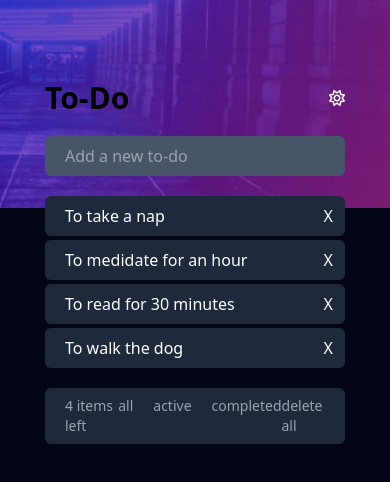
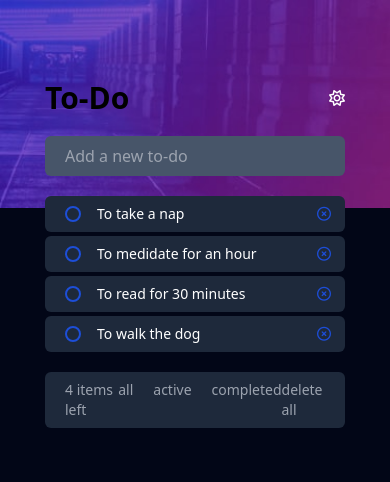
Before and after one commit to HoDoR54/to-do-list-web-app, a React (Vite) app: page / in a window 390 px wide. Shown: the top 482 px of the page. Built offline with nearby package versions, Linux system fonts and the light colour scheme.

Commit message:
[Fix] slight UI changes

```diff
--- a/src/components/BottomBar.tsx
+++ b/src/components/BottomBar.tsx
@@ -10,6 +10,7 @@ interface BottomBarProps {
 
 const BottomBar: React.FC<BottomBarProps> = ({ todoList }) => {
   const [theme, _] = useThemeContext();
+
   return (
     <div
       className={`flex justify-between w-full px-5 py-2 rounded-md text-sm font-thin ${
--- a/src/components/BottomBarComponents.tsx
+++ b/src/components/BottomBarComponents.tsx
@@ -16,7 +16,7 @@ export const LeftItemsDisplay: React.FC<LeftItemsDisplayProps> = ({
       className={`cursor-pointer ${
         theme
           ? "hover:text-white text-gray-400"
-          : "hover:text-black text-gray-700"
+          : "hover:text-black text-gray-500"
       }`}
     >
       {todoList.length} items left
@@ -38,7 +38,7 @@ export const DeleteAll = () => {
       className={`cursor-pointer ${
         theme
           ? "hover:text-white text-gray-400"
-          : "hover:text-black text-gray-700"
+          : "hover:text-black text-gray-500"
       }`}
       onClick={deleteAllTodo}
     >
--- a/src/components/ListFilter.tsx
+++ b/src/components/ListFilter.tsx
@@ -1,37 +1,23 @@
 import { useThemeContext } from "../context";
+
+const filters: string[] = ["all", "active", "completed"];
 
 const ListFilter = () => {
   const [theme, _] = useThemeContext();
 
   return (
     <ul className="flex gap-5">
+      {filters.map((filter) => (
         <li
           className={`cursor-pointer ${
             theme
               ? "hover:text-white text-gray-400"
-            : "hover:text-black text-gray-700"
+              : "hover:text-black text-gray-500"
           }`}
         >
-        all
+          <span>{filter}</span>
         </li>
-      <li
-        className={`cursor-pointer ${
-          theme
-            ? "hover:text-white text-gray-400"
-            : "hover:text-black text-gray-700"
-        }`}
-      >
-        active
-      </li>
-      <li
-        className={`cursor-pointer ${
-          theme
-            ? "hover:text-white text-gray-400"
-            : "hover:text-black text-gray-700"
-        }`}
-      >
-        completed
-      </li>
+      ))}
     </ul>
   );
 };
--- a/src/components/ListItem.tsx
+++ b/src/components/ListItem.tsx
@@ -1,4 +1,3 @@
-import React from "react";
 import { TodoType } from "./AppContainer";
 import { useThemeContext } from "../context";
 
@@ -10,20 +9,27 @@ interface ListItemProps {
 
 const ListItem: React.FC<ListItemProps> = ({ task, index, deleteTodo }) => {
   const [theme, _] = useThemeContext();
+
   return (
     <li
-      className={`relative px-5 py-2 rounded-md ${
+      className={`relative pl-5 text-sm sm:text-base py-2 pr-10 flex rounded-md ${
         !theme ? "bg-white text-black shadow" : "bg-slate-800 text-white"
       }`}
     >
-      {task.task}
+      <div className="w-[2rem] flex items-center">
+        {!task.status ? (
+          <span className="w-4 h-4 border-2 border-blue-700 rounded-full cursor-pointer hover:scale-105 active:scale-100"></span>
+        ) : (
+          <span className="w-4 h-4 bg-blue-700 border-2 border-blue-700 rounded-full cursor-pointer hover:scale-105 active:scale-100"></span>
+        )}
+      </div>
+      <span>{task.task}</span>
+
       <span
-        className="absolute transform -translate-y-1/2 cursor-pointer right-3 top-1/2"
-        onClick={() => {
-          deleteTodo(index);
-        }}
+        className="absolute transform -translate-y-1/2 cursor-pointer right-3 top-1/2 hover:scale-105 active:scale-100"
+        onClick={() => deleteTodo(index)}
       >
-        X
+        <i className="w-4 text-blue-700 fa-regular fa-circle-xmark"></i>
       </span>
     </li>
   );
```
Lines whose indentation alone changed are shown as unchanged.
